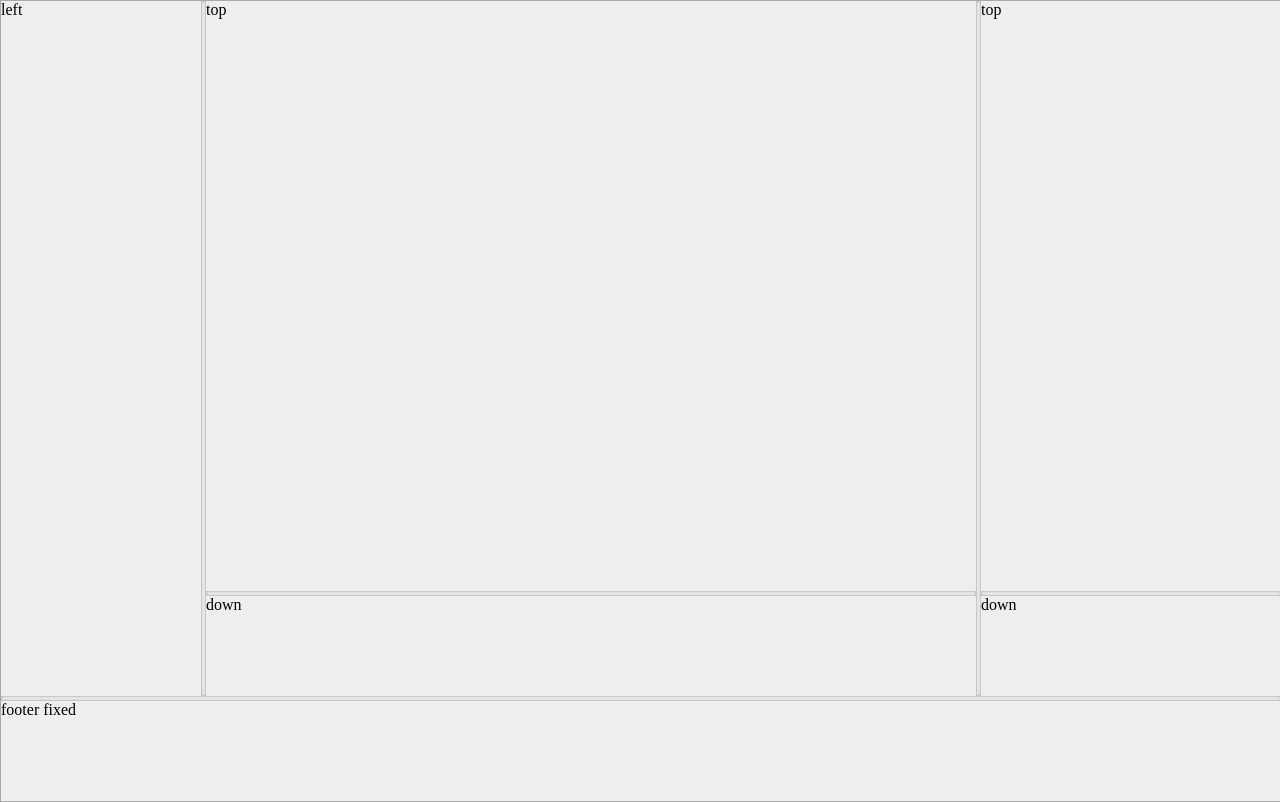
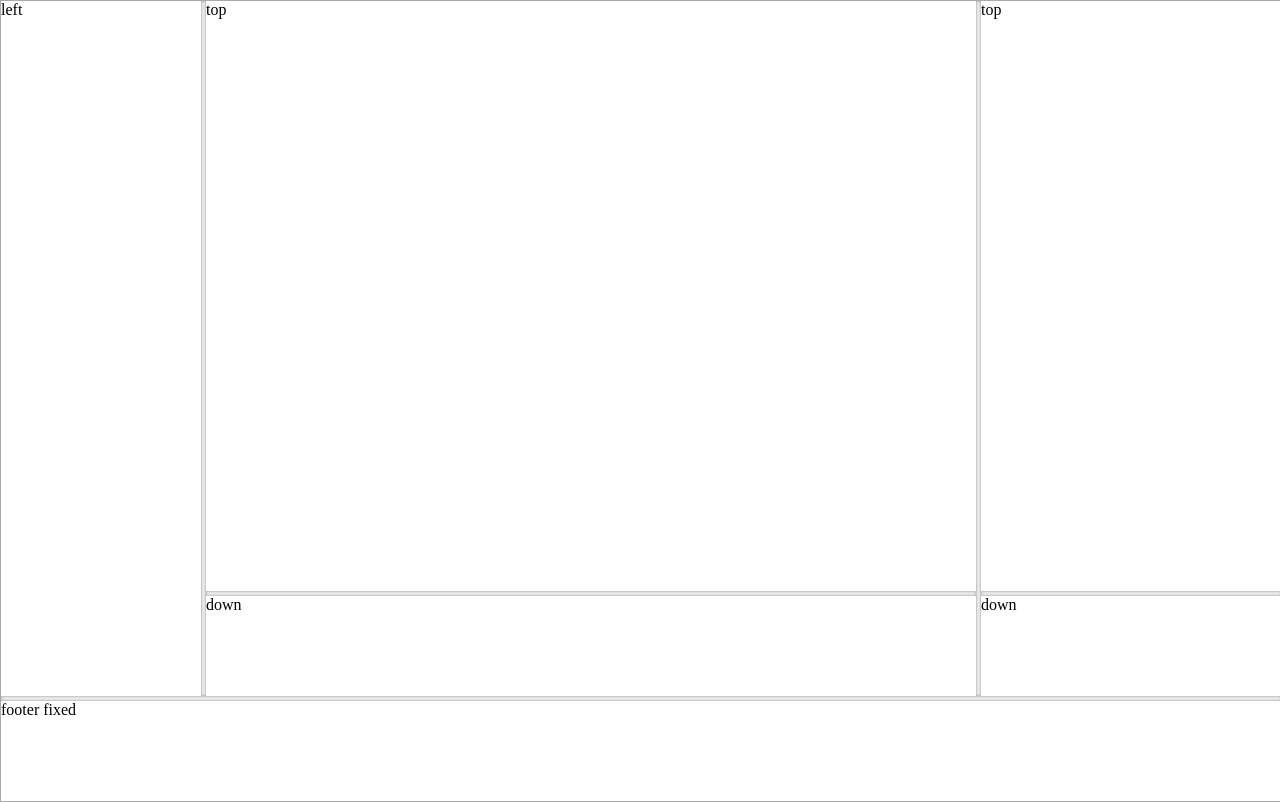
Before and after one commit to rodeschen/angular-flex-splitter, a plain HTML site: page index.html in a window 1280 px wide. Drawn offline with Linux system fonts and the light colour scheme.

Commit message:
add readme

```diff
--- a/angular-flex-splitter.scss
+++ b/angular-flex-splitter.scss
@@ -20,7 +20,6 @@ $splitter-color : #EFEFEF !default;
 
 .flexbox{
 
-  background: #EEE;
   @include display-flex();
 
   &.column{
--- a/index.html
+++ b/index.html
@@ -36,12 +36,12 @@
     }
     </style>
     <script>
-    angular.module("app", ['splitter']);
+      angular.module("app", ['splitter']);
     </script>
 </head>
 
 <body>
-    <div class="flexbox-content flexbox flex column" style="border:1px #AAA solid;">
+    <div class="flexbox-content flexbox column" style="border:1px #AAA solid;">
         <div class="flexbox flex">
             <div style="width:200px">left</div>
             <div splitter="left"></div>
```
Also changed, not shown: README.md, angular-flex-splitter.css.
